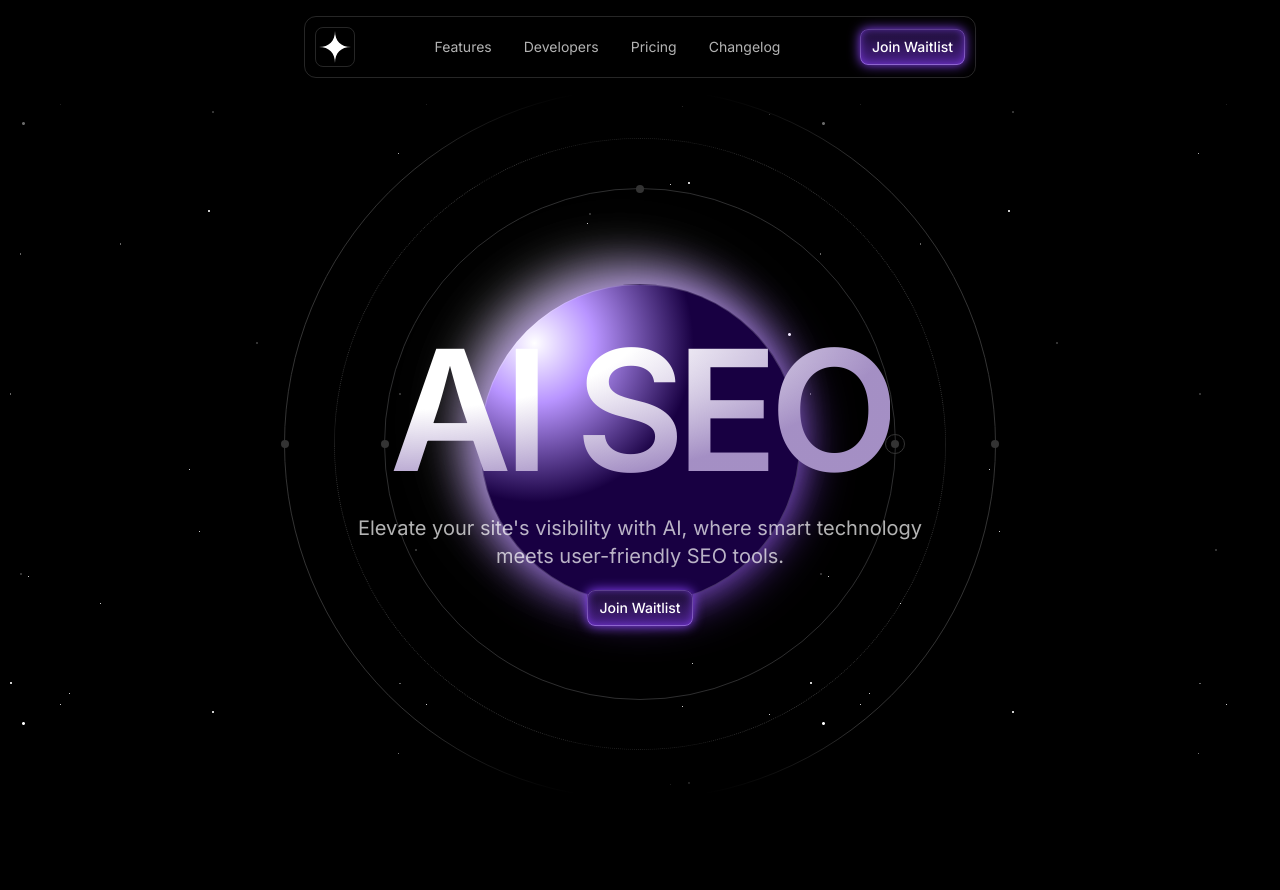
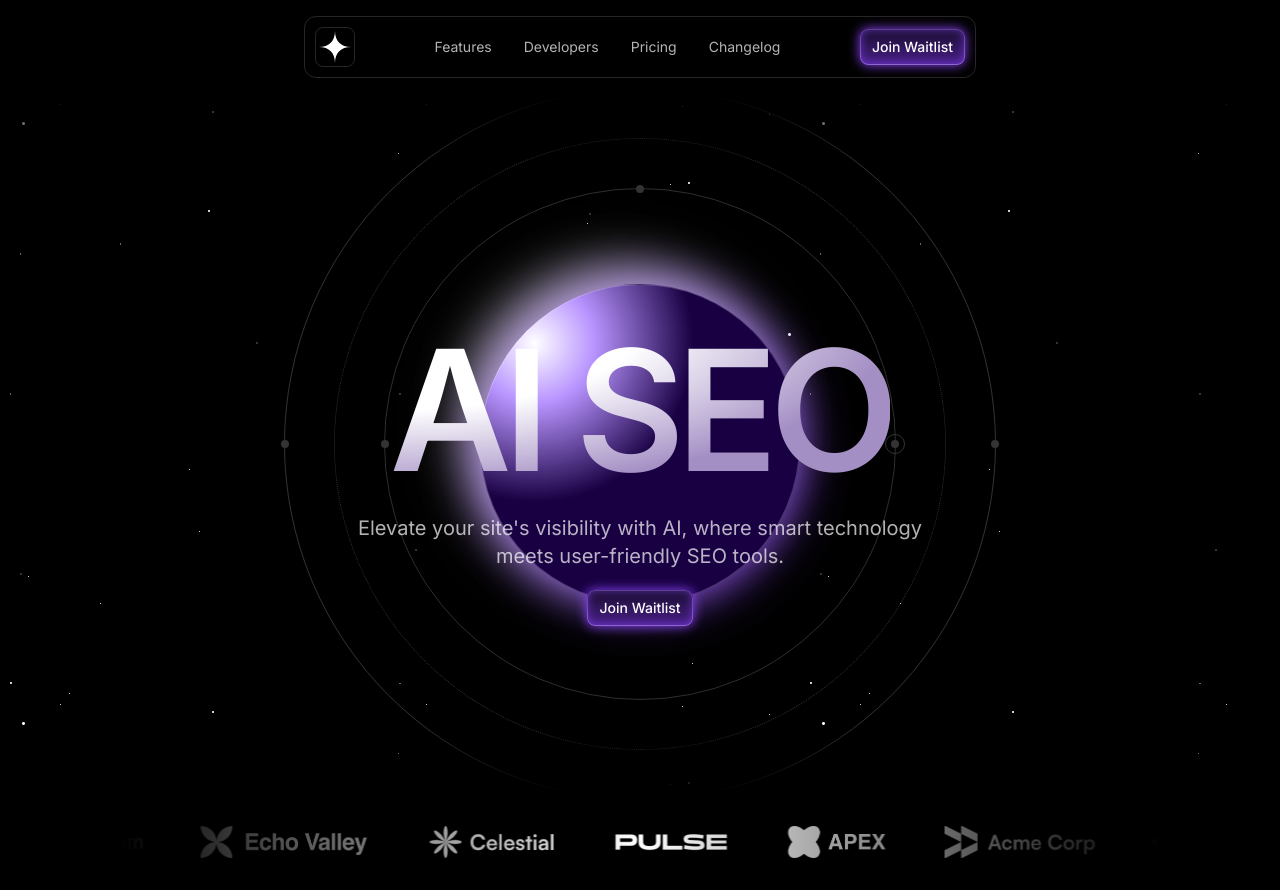
Before and after one commit to Phaniraj35/ai-landing-page, a Next.js app: page / in a window 1280 px wide. Before the commit the page ends 800 px from the top, so only its background shows below. Built offline with nearby package versions, Linux system fonts and the light colour scheme.

Commit message:
Added Logo Ticker

```diff
--- a/src/app/page.tsx
+++ b/src/app/page.tsx
@@ -1,8 +1,9 @@
-import { Header, Hero } from "@/sections";
+import { Header, Hero, LogoTicker } from "@/sections";
 
 export default function Home() {
   return <div className="w-full">
     <Header />
     <Hero />
+    <LogoTicker />
   </div>;
 }
--- a/src/sections/LogoTicker.tsx
+++ b/src/sections/LogoTicker.tsx
@@ -1,3 +1,51 @@
-export const LogoTicker = () => {
-  return <section>LogoTicker</section>;
+"use client";
+import acmeLogo from '@/assets/logo-acme.png';
+import quantumLogo from '@/assets/logo-quantum.png';
+import echoLogo from '@/assets/logo-echo.png';
+import celestialLogo from '@/assets/logo-celestial.png';
+import pulseLogo from '@/assets/logo-pulse.png';
+import apexLogo from '@/assets/logo-apex.png';
+import Image from 'next/image';
+import { motion } from 'framer-motion'
+
+const logos = [
+  acmeLogo,
+  quantumLogo,
+  echoLogo,
+  celestialLogo,
+  pulseLogo,
+  apexLogo,
+]
+
+const LogoTicker = () => {
+  return (
+    <div className='w-full py-8 bg-black'>
+      <div className="container">
+        <div className="flex overflow-hidden [mask-image:linear-gradient(to_right,transparent,black,transparent)]">
+          <motion.div
+            className="flex gap-14 flex-none pr-14"
+            animate={{
+              translateX: '-50%'
+            }}
+            transition={{
+              repeat: Infinity,
+              repeatType: 'loop',
+              duration: 20,
+              ease: 'linear'
+            }}
+          >
+            {logos.concat(logos).map((logo,idx) => (
+              <Image
+                src={logo}
+                alt={`logo ${idx+1}`}
+                className='h-8 w-auto'
+              />
+            ))}
+          </motion.div>
+        </div>
+      </div>
+    </div>
+  );
 };
+
+export default LogoTicker;
--- a/src/sections/index.tsx
+++ b/src/sections/index.tsx
@@ -1,7 +1,9 @@
 import Header from "./Header";
 import Hero from "./Hero";
+import LogoTicker from "./LogoTicker";
 
 export {
     Header,
-    Hero
+    Hero,
+    LogoTicker
 }
```
